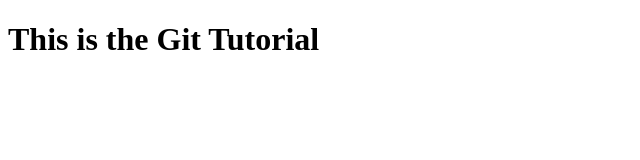
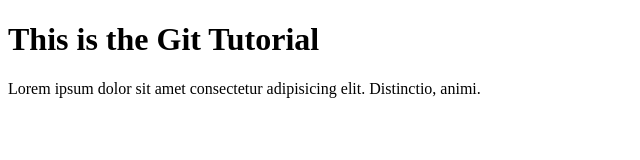
Before and after one commit to MohitDiwate/myrepo, a plain HTML site: page index.html in a window 1280 px wide. Shown: the whole page, without its empty margins (0-640 px from the left). Drawn offline with Linux system fonts and the light colour scheme.

Commit message:
This is v3 index.html

```diff
--- a/index.html
+++ b/index.html
@@ -9,6 +9,7 @@
 
 <body>
   <h1>This is the Git Tutorial</h1>
+  <p>Lorem ipsum dolor sit amet consectetur adipisicing elit. Distinctio, animi.</p>
 </body>
 
 </html>
```
